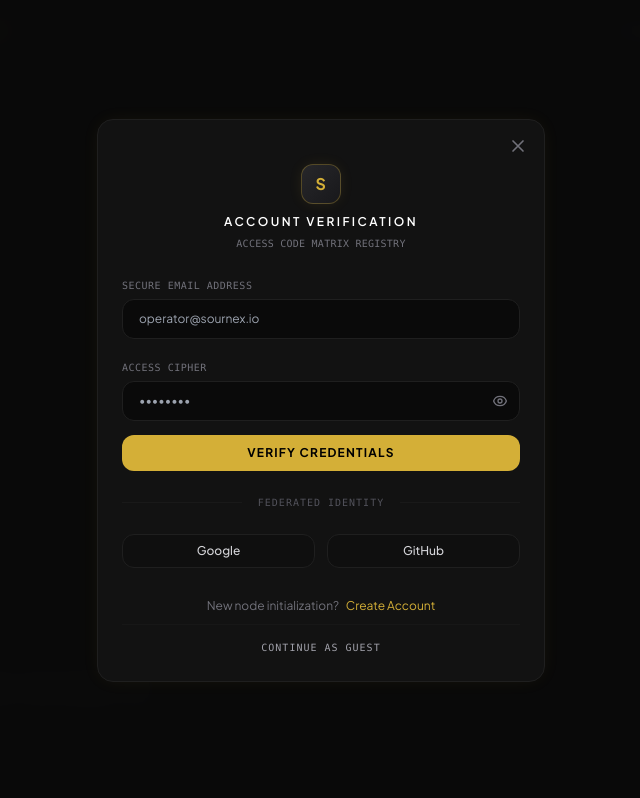
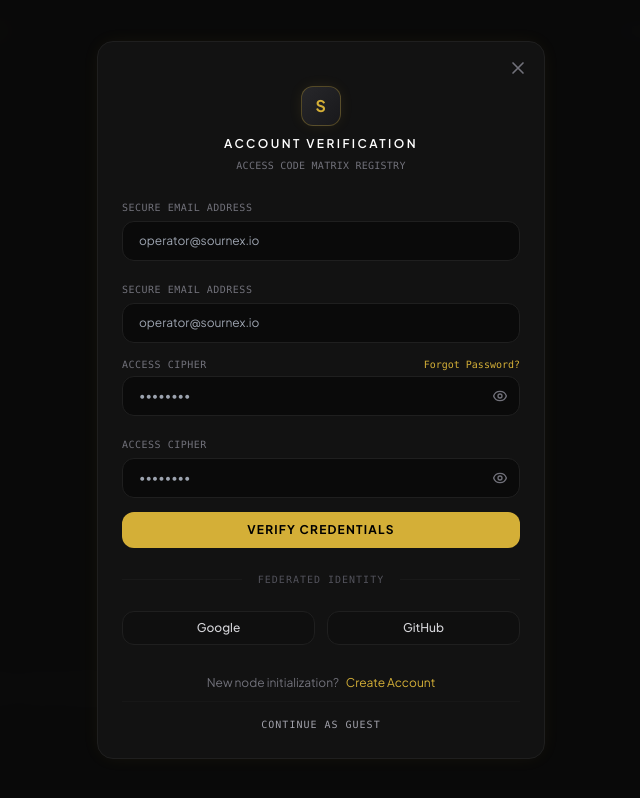
Before and after one commit to Souradip0001/SourNex, a website: page index.html in a window 1280 px wide. Shown: the whole page, without its empty margins (319-959 px from the left). Drawn offline with nearby package versions, Linux system fonts and the light colour scheme; no server answers.

Commit message:
Modify email verification message and add forgot password
Updated the message for email verification and added a forgot password button to the access cipher section.

```diff
--- a/index.html
+++ b/index.html
@@ -176,7 +176,7 @@
                     </svg>
                     <span>Check Email Verification Inbox</span>
                 </div>
-                <p class="text-zinc-400">A security magic link has been dispatched. Please confirm your address before accessing the Alpha Layer.</p>
+                <p class="text-zinc-400">A security otp has been dispatched. Please confirm your address before accessing the Workspace.</p>
             </div>
 
             <form id="credentials-form" class="space-y-3.5">
@@ -201,6 +201,28 @@
                     <label class="text-[10px] font-mono tracking-wider text-zinc-500 uppercase">Secure Email Address</label>
                     <input id="email" type="email" required placeholder="operator@sournex.io">
                 </div>
+                                <!-- Email Address -->
+                <div class="space-y-1">
+                    <label class="text-[10px] font-mono tracking-wider text-zinc-500 uppercase">Secure Email Address</label>
+                    <input id="email" type="email" required placeholder="operator@sournex.io">
+                </div>
+
+                <!-- Access Cipher (UPDATED WITH FORGOT PASSWORD BUTTON) -->
+                <div class="space-y-1">
+                    <div class="flex items-center justify-between">
+                        <label class="text-[10px] font-mono tracking-wider text-zinc-500 uppercase">Access Cipher</label>
+                        <button type="button" id="forgot-password-link" class="text-[10px] font-mono text-luxury-gold hover:underline focus:outline-none cursor-pointer">
+                            Forgot Password?
+                        </button>
+                    </div>
+                    <div class="relative">
+                        <input id="password" type="password" placeholder="••••••••" class="w-full pr-10">
+                        <button type="button" class="toggle-password absolute right-3 top-1/2 -translate-y-1/2 text-zinc-500 hover:text-zinc-300">
+                            <svg class="w-4 h-4" fill="none" stroke="currentColor" viewBox="0 0 24 24"><path stroke-linecap="round" stroke-linejoin="round" stroke-width="2" d="M15 12a3 3 0 11-6 0 3 3 0 016 0z"/><path stroke-linecap="round" stroke-linejoin="round" stroke-width="2" d="M2.458 12C3.732 7.943 7.523 5 12 5c4.478 0 8.268 2.943 9.542 7-1.274 4.057-5.064 7-9.542 7-4.477 0-8.268-2.943-9.542-7z"/></svg>
+                        </button>
+                    </div>
+                </div>
+
 <!-- Access Cipher -->
 <div class="space-y-1">
     <label class="text-[10px] font-mono tracking-wider text-zinc-500 uppercase">Access Cipher</label>
```
